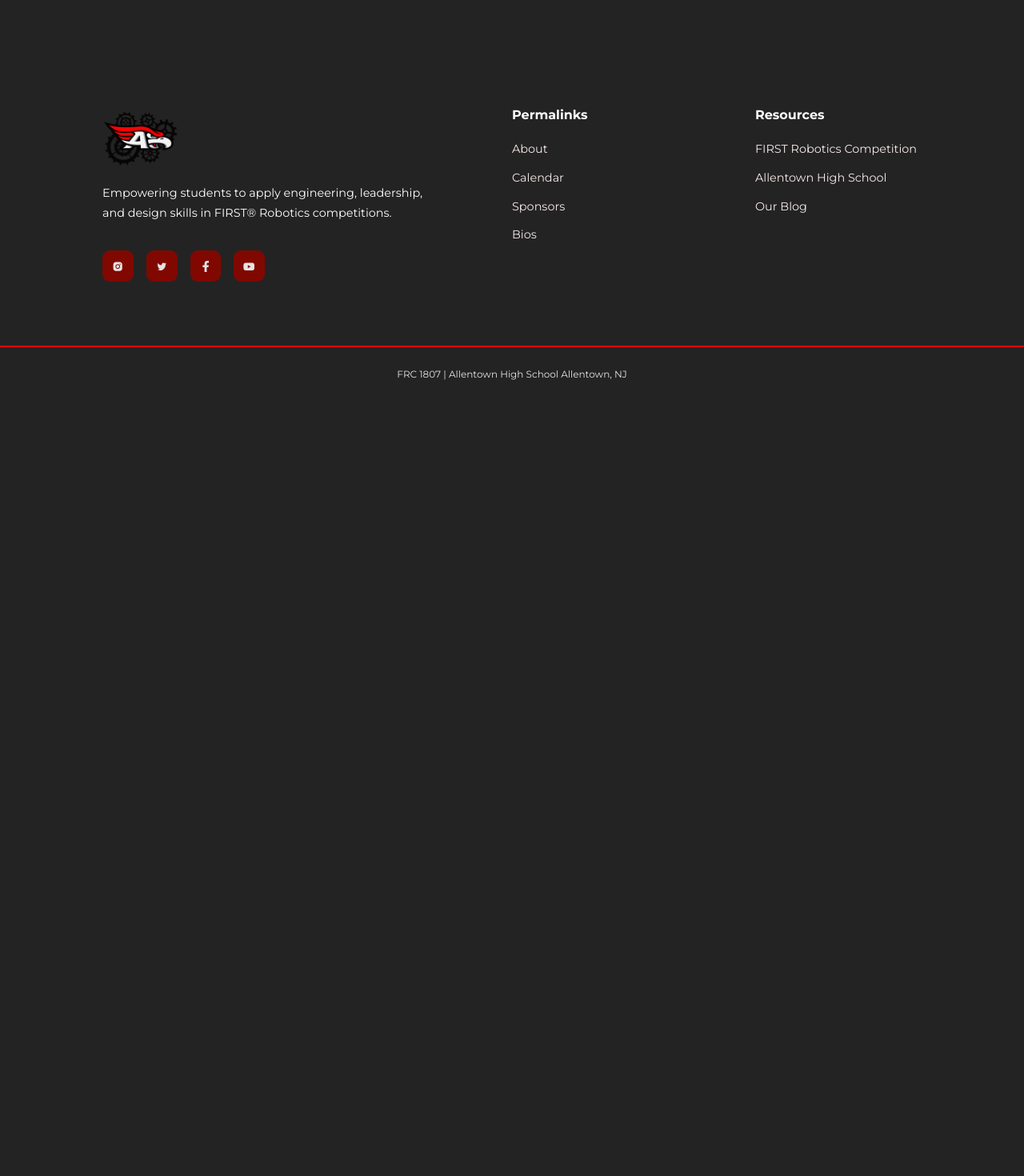
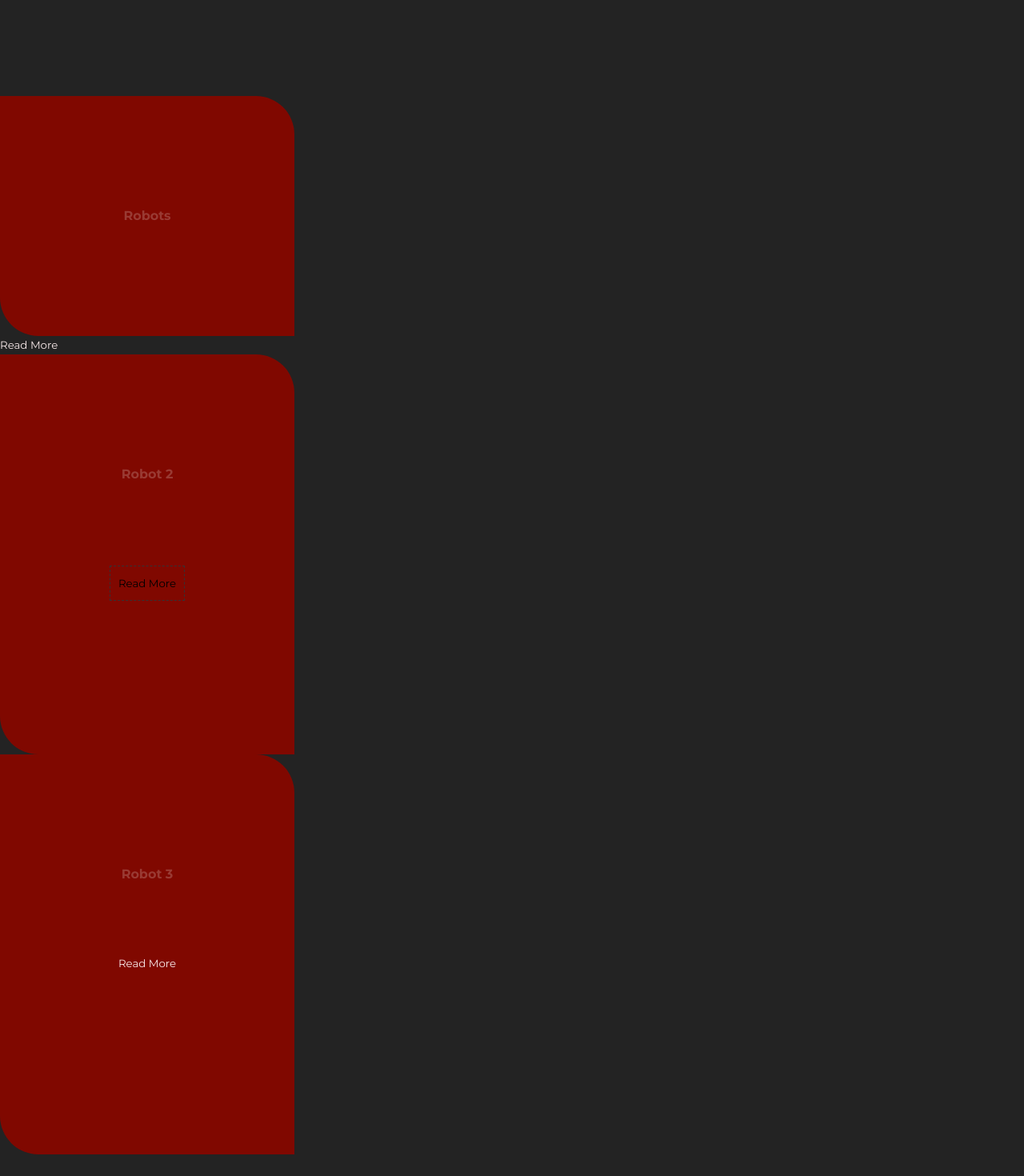
Before and after one commit to ashwadud/frc1807, a React (Create React App) app: page /robots in a window 1280 px wide. Shown: the part 440-1910 px from the top of the page at 80% size. Before the commit the page ends 943 px from the top, so only its background shows below. Built offline with nearby package versions, Linux system fonts and the light colour scheme.

Commit message:
commit 1/8/23 (needs to be finsheed tho)

```diff
--- a/src/App.jsx
+++ b/src/App.jsx
@@ -8,6 +8,7 @@ import Bios from './pages/bios/Bios'
 import NotFound from './pages/notFound/NotFound'
 import Navbar from './components/Navbar'
 import Footer from './components/Footer'
+import Robots from './pages/robots/robots'
 
 const App = () => {
   return (
@@ -20,6 +21,7 @@ const App = () => {
         <Route path='sponsors' element={<Sponsors/>}/>
         <Route path='bios' element={<Bios/>}/>
         <Route path='*' element={<NotFound/>}/>
+        <Route path='robots'element={<Robots/>}/>
         </Routes>
         <Footer/>
     </BrowserRouter>
--- a/src/pages/robots/robots.css
+++ b/src/pages/robots/robots.css
@@ -1,5 +1,288 @@
 .Robots__container {
 background-image: url(/src/images/teampicture.jpg);
+}
+
+
+
+.container_robots {
+
+width: 1000px;
+position:relative;
+display: flex;
+justify-content: space-between;
+flex-wrap: wrap;
+}
+
+.container_robots .card {
+    position: relative;
+    }
+
+
+
+.container_robots .card .face {
+width: 300px;
+height: 200px;
+transition: 4;
+position: relative;
+}
+
+.container_robots .card .face.face1{
+    position: relative;
+    display: flex;
+    justify-content: center;
+    align-content:center;
+    align-items: center;
+    z-index: 1;
+
+  }
+
+  .container_robots .card:hover .face.face1{
+    transform: translateY(0);
+    box-shadow:
+      inset 0 0 60px whitesmoke,
+      inset 20px 0 80px red,
+      inset -20px 0 80px black,
+      inset 20px 0 300px red,
+      inset -20px 0 300px black,
+      0 0 50px #fff,
+      -10px 0 80px red,
+      10px 0 80px black;
+  }
+
+  .container_robots .card .face.face1 .content{
+    opacity: .2;
+    transition:  0.5s;
+    text-align: center;
+  }
+
+  .container_robots .card:hover .face.face1 .content{
+    opacity: 1;
+
+  }
+
+  .container_robots .card .face.face1 .content i{
+    font-size: 3em;
+    color: white;
+    display: inline-block;
+
+  }
+
+  .container_robots .card .face.face1 .content h3{
+    font-size: 1em;
+    color: white;
+    text-align: center;
+
+
+  }
+
+  .container_robots .card .face.face1 .content a{
+    transition: .5s;
+ }
+
+ .container_robots .card .face.face2{
+    position: relative;
+    background: whitesmoke;
+    display: flex;
+    align-items: center;
+    justify-content: center;
+    padding: 20px;
+   box-sizing: border-box;
+   box-shadow: 0 20px 50px rgba(0,0,0,.8);
+   transform: translateY(-100px);
+ }
+
+ .container_robots .card:hover .face.face2{
+    transform: translateY(0);
 
 
 }
+
+
+.container_robots2 {
+
+    width: 1000px;
+    position:relative;
+    display: flex;
+    justify-content: space-between;
+    flex-wrap: wrap;
+    }
+
+    .container_robots2 .card {
+        position: relative;
+        }
+
+
+
+    .container_robots2 .card .face {
+    width: 300px;
+    height: 200px;
+    transition: 4;
+    position: relative;
+    }
+
+    .container_robots2 .card .face.face1{
+        position: relative;
+        display: flex;
+        justify-content: center;
+        align-content:center;
+        align-items: center;
+        z-index: 1;
+
+      }
+
+      .container_robots2 .card:hover .face.face1{
+        transform: translateY(0);
+        box-shadow:
+          inset 0 0 60px whitesmoke,
+          inset 20px 0 80px red,
+          inset -20px 0 80px black,
+          inset 20px 0 300px red,
+          inset -20px 0 300px black,
+          0 0 50px #fff,
+          -10px 0 80px red,
+          10px 0 80px black;
+      }
+
+      .container_robots2 .card .face.face1 .content{
+        opacity: .2;
+        transition:  0.5s;
+        text-align: center;
+      }
+
+      .container_robots2 .card:hover .face.face1 .content{
+        opacity: 1;
+
+      }
+
+      .container_robots2 .card .face.face1 .content i{
+        font-size: 3em;
+        color: white;
+        display: inline-block;
+
+      }
+
+      .container_robots2 .card .face.face1 .content h3{
+        font-size: 1em;
+        color: white;
+        text-align: center;
+
+
+      }
+
+      .container_robots2 .card .face.face1 .content a{
+        transition: .5s;
+     }
+
+
+     .container_robots2 .card:hover .face.face2{
+        transform: translateY(0);
+
+
+    }
+
+.container_robots2 .card .face.face2 .content p, a{
+    font-size: 10pt;
+    margin: 0 ;
+    padding: 0;
+    color:#333;
+  }
+
+  .container_robots2 .card .face.face2 .content a{
+    text-decoration:none;
+    color: black;
+    box-sizing: border-box;
+    outline : 1px dashed #333;
+    padding: 10px;
+    margin: 15px 0 0;
+    display: inline-block;
+  }
+
+  .container_robots2 .card .face.face2 .content a:hover{
+    background: #333 ;
+    color: whitesmoke;
+    box-shadow: inset 0px 0px 10px rgba(0,0,0,0.5);
+  }
+
+
+  .container_robots3 {
+
+    width: 1000px;
+    position:relative;
+    display: flex;
+    justify-content: space-between;
+    flex-wrap: wrap;
+    }
+
+    .container_robots3 .card {
+        position: relative;
+        }
+
+
+
+    .container_robots3 .card .face {
+    width: 300px;
+    height: 200px;
+    transition: 4;
+    position: relative;
+    }
+
+    .container_robots3 .card .face.face1{
+        position: relative;
+        display: flex;
+        justify-content: center;
+        align-content:center;
+        align-items: center;
+        z-index: 1;
+
+      }
+
+      .container_robots3 .card:hover .face.face1{
+        transform: translateY(0);
+        box-shadow:
+          inset 0 0 60px whitesmoke,
+          inset 20px 0 80px red,
+          inset -20px 0 80px black,
+          inset 20px 0 300px red,
+          inset -20px 0 300px black,
+          0 0 50px #fff,
+          -10px 0 80px red,
+          10px 0 80px black;
+      }
+
+      .container_robots3 .card .face.face1 .content{
+        opacity: .2;
+        transition:  0.5s;
+        text-align: center;
+      }
+
+      .container_robots3 .card:hover .face.face1 .content{
+        opacity: 1;
+
+      }
+
+      .container_robots3 .card .face.face1 .content i{
+        font-size: 3em;
+        color: white;
+        display: inline-block;
+
+      }
+
+      .container_robots3 .card .face.face1 .content h3{
+        font-size: 1em;
+        color: white;
+        text-align: center;
+
+
+      }
+
+      .container_robots3 .card .face.face1 .content a{
+        transition: .5s;
+     }
+
+
+
+     .container_robots3 .card:hover .face.face2{
+        transform: translateY(0);
+
+
+    }
--- a/src/pages/robots/robots.jsx
+++ b/src/pages/robots/robots.jsx
@@ -5,19 +5,70 @@ import './robots.css'
 
 const Robots = () => {
     return (
-        <>
-        <Header title="Robots" image={HeaderImage}>
+      <>
+        <html>
+         <Header title="Robots" image={HeaderImage}>
           View our different Robots over the years.
         </Header>
-        <section className='Robots' >
-        <div className="container Robots__container">
-<h1>
-    Robots
-</h1>
+          <body>
+          <script src="https://kit.fontawesome.com/95a02bd20d.js">
+            </script>
+<section className='Robots'>
+<div class="container_Robots">
+  <div class="card">
+   <div class="face face1">
+    <div class="content">
+      <i class="fab fa-Robots"></i>
+      <h3>Robots</h3>
+      </div>
+      </div>
+      </div>
+      </div>
+      <div class="face face2">
+      <div class="content">
+      <a href="#" type="button">Read More</a>
+
+      </div>
+      </div>
 
 
-        </div>
-        </section>
+      </section>
+      <div class="container_Robots2">
+      <div class="card">
+       <div class="face face1">
+         <div class="content">
+      <i class="fab fa-Robot2"></i>               <h3>Robot 2</h3>
+         </div>
+       </div>
+       <div class="face face2">
+         <div class="content">
+
+           <a href="#" type="button">Read More</a>
+         </div>
+       </div>
+    </div>
+    </div>
+
+    <div class="container_Robots3">
+    <div class="card">
+       <div class="face face1">
+         <div class="content">
+           <i class="fab fa-Robot3"></i>
+            <h3>Robot 3</h3>
+         </div>
+       </div>
+       <div class="face face2">
+         <div class="content">
+
+           <a href="#" type="button">Read More</a>
+         </div>
+       </div>
+    </div>
+    </div>
+
+
+          </body>
+        </html>
         </>
 
     )
```
